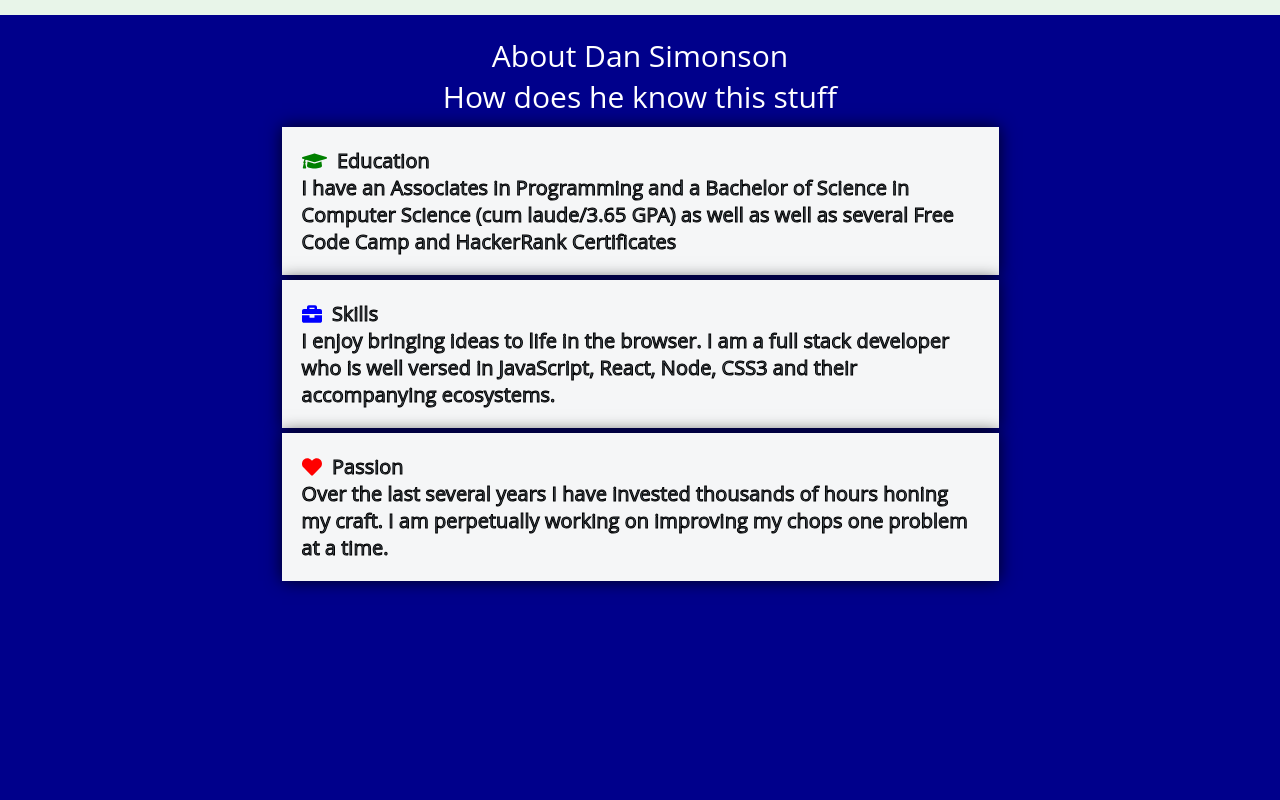
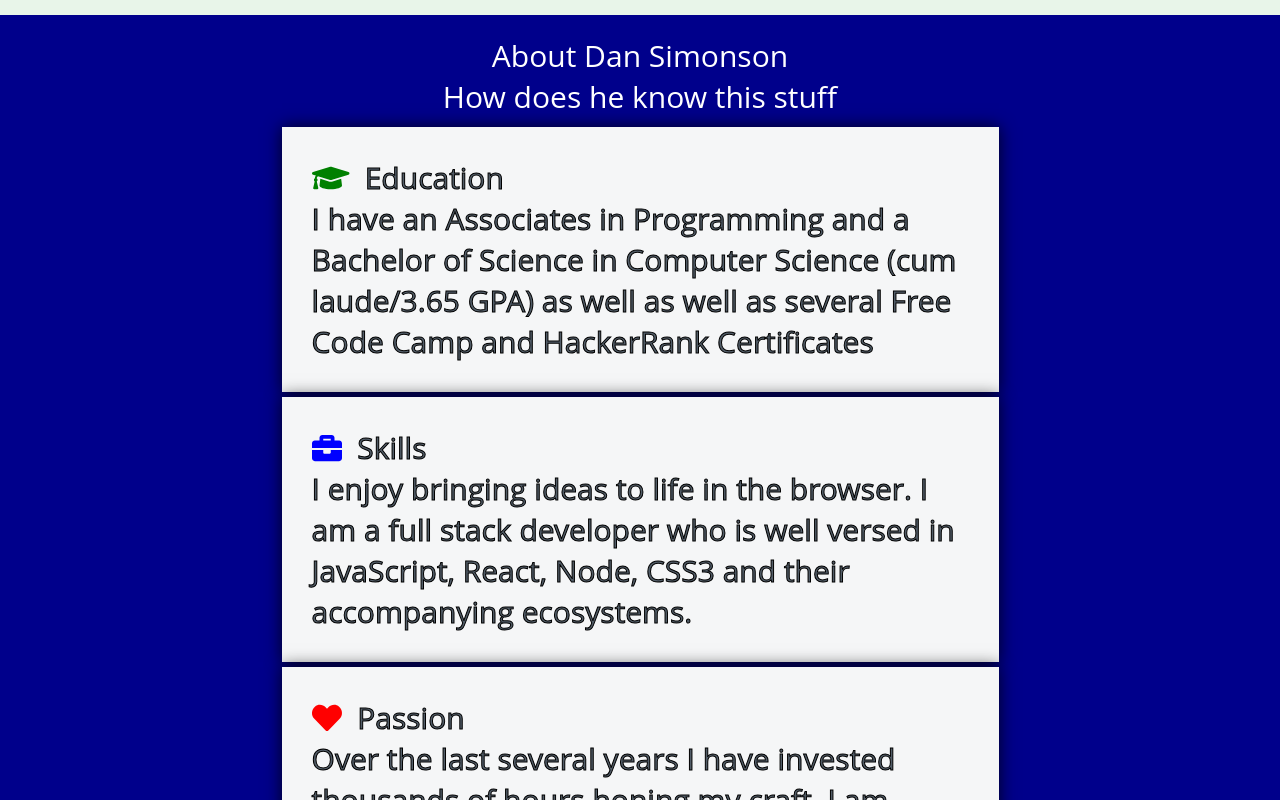
Before and after one commit to DanSimonson/mariposa-app, a React (Create React App) app in the folder frontend/: page / in a window 1280 px wide. Shown: the part 1200-2000 px from the top of the page. Built offline with nearby package versions, Linux system fonts and the light colour scheme; no server answers.

Commit message:
changed padding and display

```diff
--- a/frontend/src/Components/DisplayGrid/DisplayGrid.scss
+++ b/frontend/src/Components/DisplayGrid/DisplayGrid.scss
@@ -38,6 +38,7 @@
   max-width: 100%;
   margin: 0 auto;
   border-bottom: 10px solid black;
+  display: none;
 }
 .bg-image {
   width: 100%;
@@ -401,7 +402,7 @@ a.displaygrid_navlink:hover {
 }
 
 /** end navbar **/
-
+/*everything over*/
 @media only screen and (min-width: 375px) {
   .display-content {
     width: 18rem;
@@ -436,6 +437,9 @@ a.displaygrid_navlink:hover {
   .display-container {
     grid-template-columns: repeat(2, 1fr);
   }
+  .heroImage {
+    display: block;
+  }
 }
 @media only screen and (min-width: 820px) {
   .card_face {
--- a/frontend/src/Views/Home/Home.scss
+++ b/frontend/src/Views/Home/Home.scss
@@ -145,7 +145,7 @@ body {
   padding: 1em;
   color: #525d68;
   -webkit-text-stroke: 1px black;
-  font-size: 2rem;
+  font-size: 3rem;
   width: 80%;
 }
 .faGraduationCap {
```
